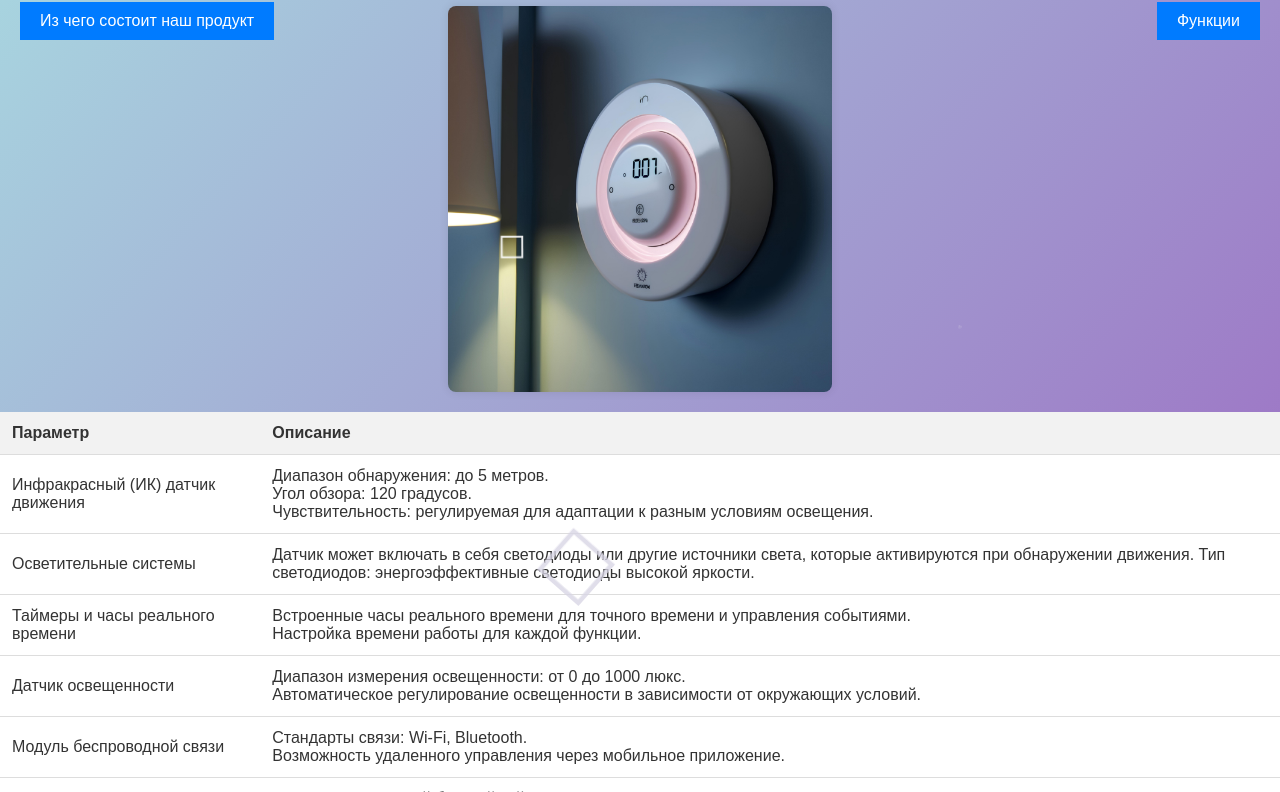
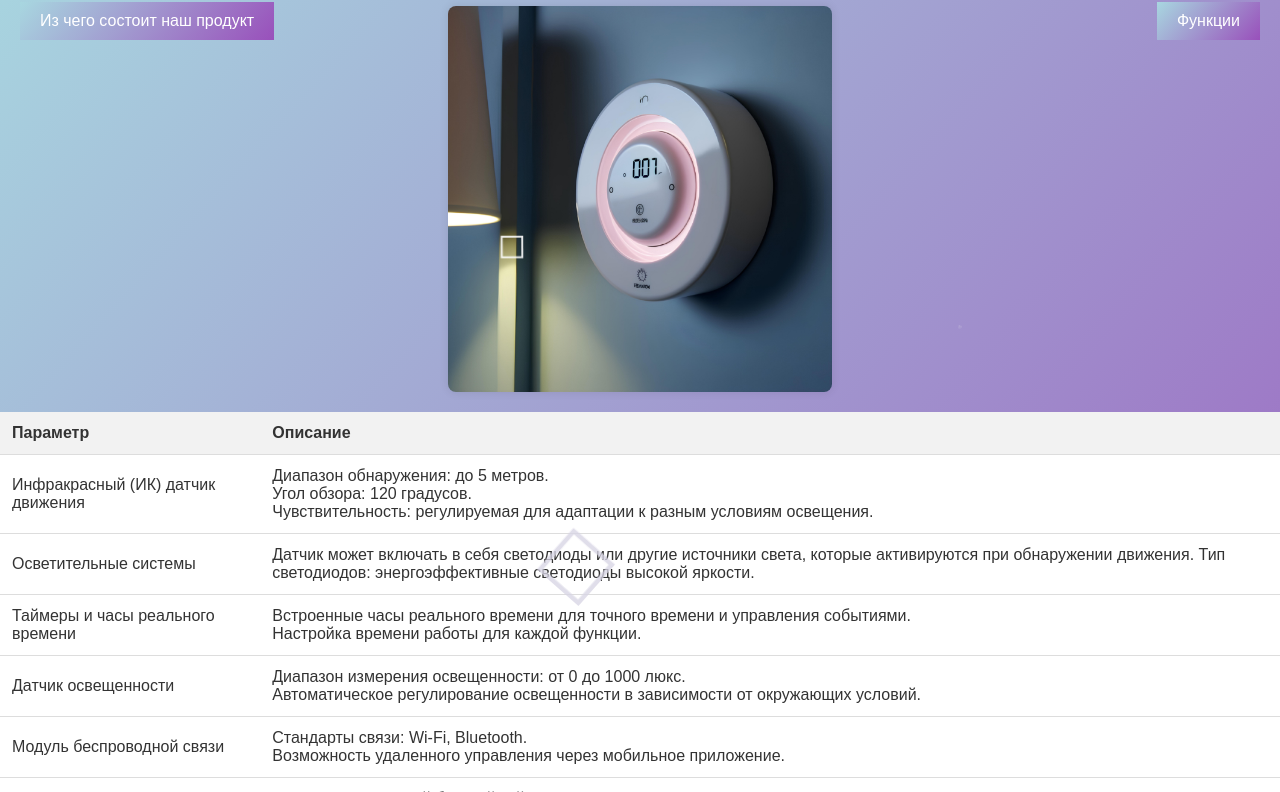
Before and after one commit to petrushka007/TAY, a plain HTML site: page index2.html in a window 1280 px wide. Shown: the part 157-949 px from the top of the page. Drawn offline with Linux system fonts and the light colour scheme.

Commit message:
анита макс вин

```diff
--- a/style2.css
+++ b/style2.css
@@ -153,6 +153,7 @@ body {
   .button {
     padding: 10px 20px;
     font-size: 16px;
+    background: linear-gradient(132deg, #a8d7e0,#9950bb);
     color: #fff;
     border: none;
     cursor: pointer;
```
